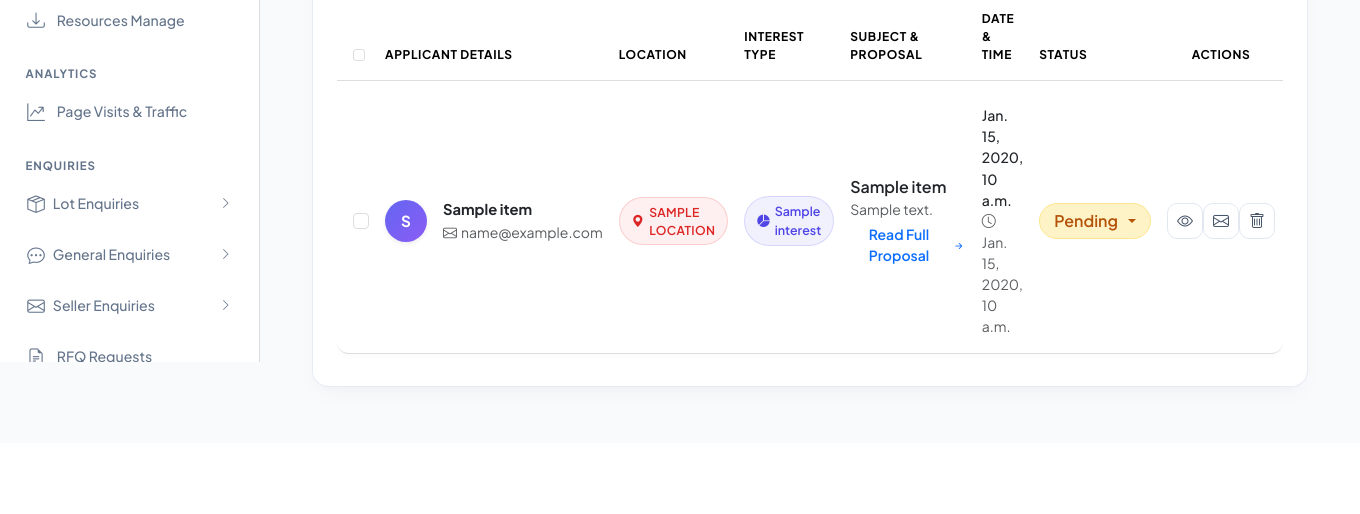
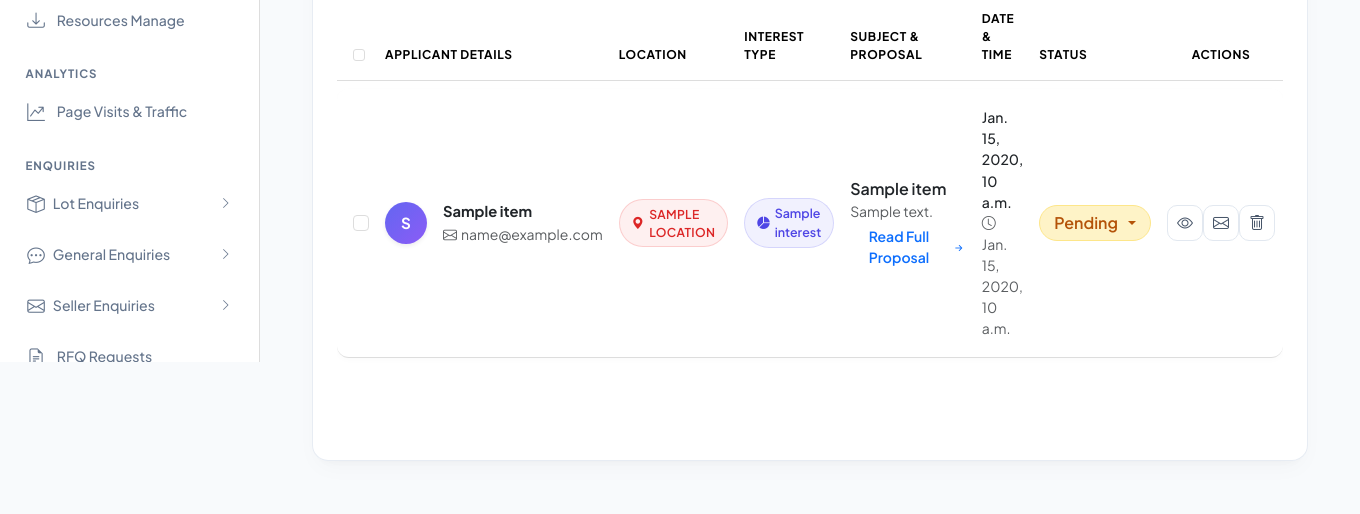
Before and after one commit to mithuncoralbeess/surplus-backend, a Django app: template AdminApp/templates/partnership_enquiries.html in a window 1360 px wide. Shown: the part 438-952 px from the top of the page. Before the commit the page ends 829 px from the top, so only its background shows below. Run offline with Django 5.2, Linux system fonts and the light colour scheme; the template is opened without the code that fills it: most values are stand-ins (such as "Sample title", 1, 10 or a date in 2020).

Commit message:
style: increase table container height and fix status dropdown overflow

```diff
--- a/AdminApp/templates/partnership_enquiries.html
+++ b/AdminApp/templates/partnership_enquiries.html
@@ -143,6 +143,31 @@
     .action-icon-btn.btn-mail:hover { background: #dcfce7; color: #15803d; border-color: #bbf7d0; }
     .action-icon-btn.btn-delete:hover { background: #fee2e2; color: #b91c1c; border-color: #fca5a5; }
 
+    /* Table Container & Minimum Height */
+    .table-container-card {
+        min-height: 560px;
+        display: flex;
+        flex-direction: column;
+    }
+
+    .table-responsive-custom {
+        min-height: 450px;
+        overflow-x: auto;
+        overflow-y: visible !important;
+    }
+
+    /* Table row padding & height */
+    .table-modern tbody tr td {
+        padding-top: 18px !important;
+        padding-bottom: 18px !important;
+        position: relative;
+    }
+
+    .table-modern .dropdown-menu {
+        z-index: 1050 !important;
+        box-shadow: 0 10px 25px -5px rgba(0, 0, 0, 0.1), 0 8px 10px -6px rgba(0, 0, 0, 0.05) !important;
+    }
+
     /* Custom Toast */
     #statusToast {
         position: fixed;
@@ -231,7 +256,7 @@
     </div>
 
     <!-- Table Container Card -->
-    <div class="glass-card p-4">
+    <div class="glass-card table-container-card p-4">
         <!-- Filter Tabs & Toolbar Row -->
         <div class="d-flex flex-wrap gap-3 align-items-center justify-content-between mb-4 border-bottom pb-3">
             <!-- Filter Tabs -->
@@ -264,7 +289,7 @@
         </div>
 
         <!-- Proposals Table -->
-        <div class="table-responsive">
+        <div class="table-responsive table-responsive-custom">
             <table class="table table-modern align-middle mb-0">
                 <thead>
                     <tr class="text-muted border-bottom" style="font-size: 0.75rem; text-transform: uppercase; letter-spacing: 0.6px; background: #f8fafc;">
```
